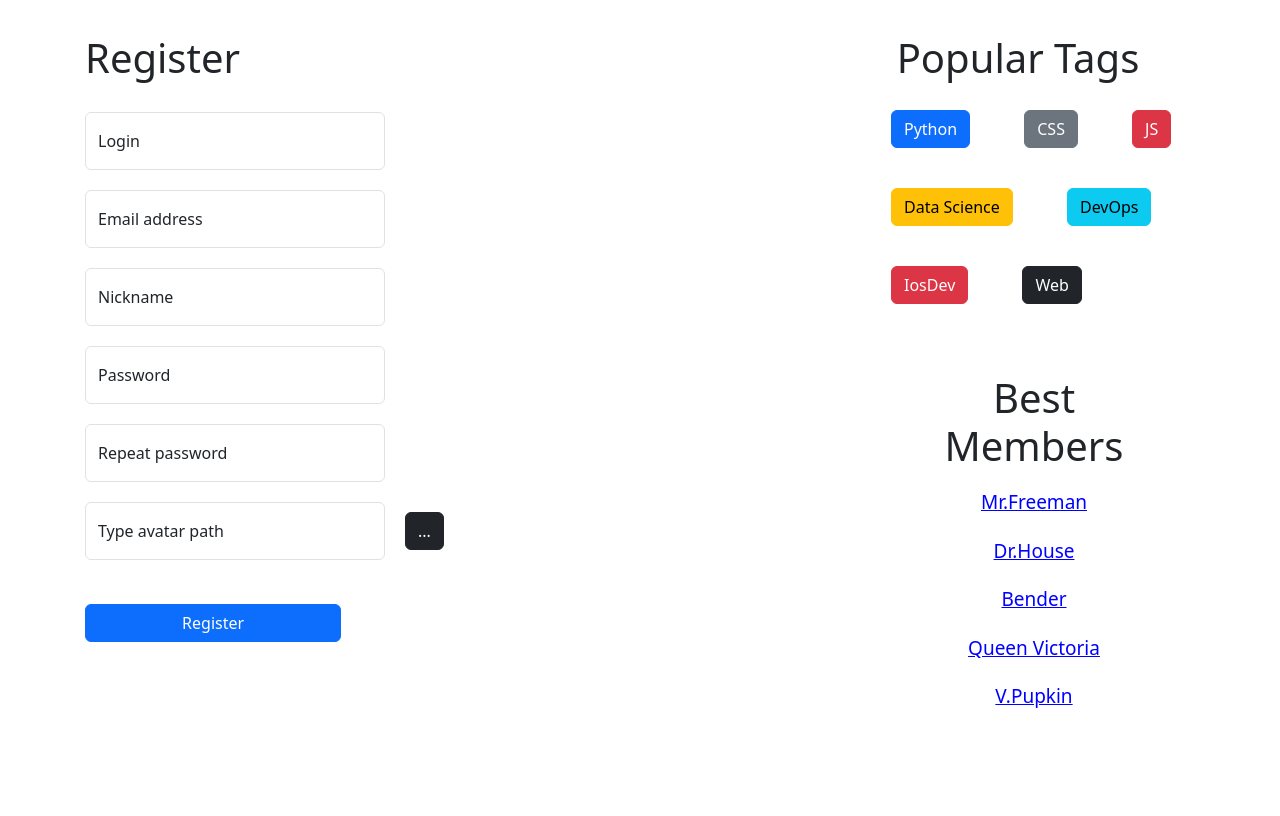
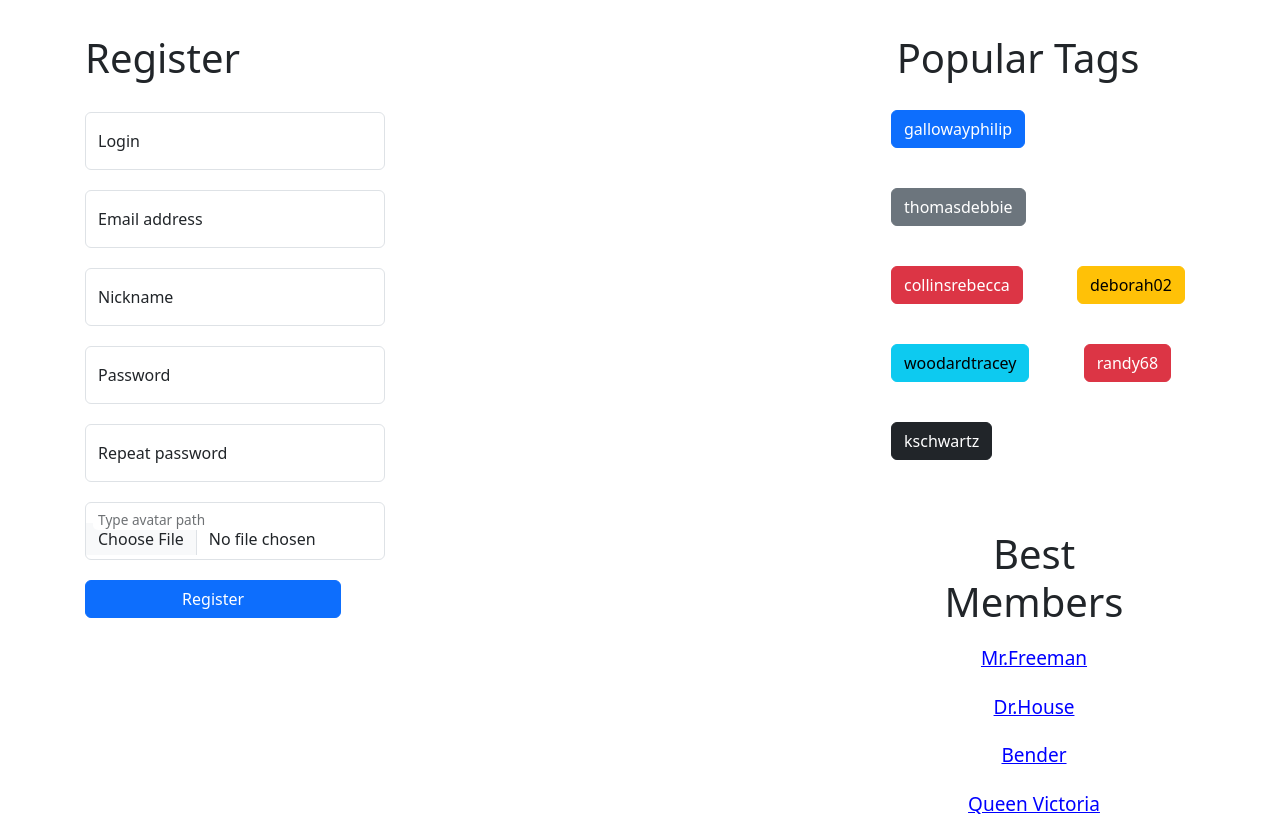
Before and after one commit to m1rosh/DjangoWebProject, a Django app: page /signup/ in a window 1280 px wide. Shown: the part 56-872 px from the top of the page. Before the commit the page ends 764 px from the top, so only its background shows below. Run offline with Django 4.2, Linux system fonts and the light colour scheme; some libraries are stand-ins or nearby versions.

Commit message:
dz2 fixes

```diff
--- a/askme/app/models.py
+++ b/askme/app/models.py
@@ -1,5 +1,6 @@
 from django.db import models
 from django.contrib.auth.models import User
+
 
 
 # Create your models here.
--- a/askme/app/views.py
+++ b/askme/app/views.py
@@ -1,3 +1,4 @@
+from django.http import Http404
 from django.shortcuts import render
 from django.core.paginator import Paginator
 from app.models import *
@@ -15,7 +16,7 @@ def paginate(request, objects, per_page=5):
 def index(request):
     questions = Question.objects.find_new_questions()
     if paginate(request, questions, 20) is None:
-        return render(request, 'notFound.html')
+        return render(request, '404.html')
 
     paginate_result, pages_num = paginate(request, questions, 20)
     return render(request, 'index.html', {'questions': paginate_result,
@@ -25,7 +26,7 @@ def index(request):
 def hot(request):
     questions = Question.objects.find_hot_questions()
     if paginate(request, questions, 20) is None:
-        return render(request, 'notFound.html')
+        return render(request, '404.html')
 
     paginate_result, pages_num = paginate(request, questions, 20)
     return render(request, 'index.html', {'questions': paginate_result,
@@ -36,12 +37,12 @@ def question(request, question_id=0):
     try:
         item = Question.objects.get(pk=question_id)
     except:
-        return render(request, 'notFound.html')
+        return render(request, '404.html')
 
     answers = Answer.objects.find_answers_to_question(item)
     answers = sorted(answers, key=lambda answer: answer.answer_likes, reverse=True)
     if paginate(request, answers, 30) is None:
-        return render(request, 'notFound.html')
+        return render(request, '404.html')
 
     paginate_result, pages_num = paginate(request, answers, 30)
     return render(request, 'question.html', {'question': item,
@@ -53,10 +54,10 @@ def tag(request, tag_name):
     try:
         questions = Tag.objects.filter(tag_word=tag_name)[0].questions.all()
     except:
-        return render(request, 'notFound.html')
+        return render(request, '404.html')
 
     if paginate(request, questions, 20) is None:
-        return render(request, 'notFound.html')
+        return render(request, '404.html')
     paginate_result, pages_num = paginate(request, questions, 20)
     return render(request, 'index.html', {'questions': paginate_result,
                                           'req': tag_name, 'page_obj': paginate_result, 'pages_num': pages_num})
@@ -72,3 +73,6 @@ def login(request):
 
 def signup(request):
     return render(request, 'signup.html')
+
+def user_settings(request):
+    return render(request, 'userSettings.html')
--- a/askme/askme/urls.py
+++ b/askme/askme/urls.py
@@ -29,4 +29,5 @@ urlpatterns = [
     path('signup/', views.signup, name='signup'),
     path('hot/', views.hot, name='hot'),
     path('admin/', admin.site.urls),
+    path('user_settings/', views.user_settings, name='settings')
 ]
--- a/askme/manage.py
+++ b/askme/manage.py
@@ -20,5 +20,3 @@ def main():
 
 if __name__ == '__main__':
     main()
-
-#del
--- a/askme/templates/base.html
+++ b/askme/templates/base.html
@@ -71,13 +71,13 @@
       </div>
       <div class = "col-4 tagsBlock">
         <h1 class="">Popular Tags</h1>
-        <button type="button" class="btn btn-primary tag">Python</button>
-        <button type="button" class="btn btn-secondary tag">CSS</button>
-        <button type="button" class="btn btn-danger tag">JS</button>
-        <button type="button" class="btn btn-warning tag">Data Science</button>
-        <button type="button" class="btn btn-info tag">DevOps</button>
-        <button type="button" class="btn btn-danger tag">IosDev</button>
-        <button type="button" class="btn btn-dark tag">Web</button>
+        <a type="button" href = "{% url 'tag' tag_name='gallowayphilip' %}"class="btn btn-primary tag">gallowayphilip</a>
+        <a type="button" href = "{% url 'tag' tag_name='thomasdebbie' %}"class="btn btn-secondary tag">thomasdebbie</a>
+        <a type="button" href = "{% url 'tag' tag_name='collinsrebecca' %}"class="btn btn-danger tag">collinsrebecca</a>
+        <a type="button" href = "{% url 'tag' tag_name='deborah02' %}"class="btn btn-warning tag">deborah02</a>
+        <a type="button" href = "{% url 'tag' tag_name='woodardtracey' %}"class="btn btn-info tag">woodardtracey</a>
+        <a type="button" href = "{% url 'tag' tag_name='randy68' %}"class="btn btn-danger tag">randy68</a>
+        <a type="button" href = "{% url 'tag' tag_name='kschwartz' %}"class="btn btn-dark tag">kschwartz</a>
         <div class="members">
 
           <ul>
--- a/askme/templates/login.html
+++ b/askme/templates/login.html
@@ -21,7 +21,7 @@
       <style>text-align: center</style>
       <button type="button" class="btn btn-primary Login">Log in</button>
       <a>or</a>
-      <a href="#">create new account</a>
+      <a href="{% url 'signup' %}">create new account</a>
 
     </div>
 
--- a/askme/templates/notFound.html
+++ /dev/null
@@ -1,6 +0,0 @@
-{% extends 'base.html' %}
-{% block content %}
-{% load static %}
-<link href="{% static '/css/userSettings.css' %}" rel="stylesheet">
-<t style="font-size: 30px;">PAGE DOESN'T EXIST <br>404</t>
-{% endblock %}
--- a/askme/templates/signup.html
+++ b/askme/templates/signup.html
@@ -28,9 +28,9 @@
     </div>
       <div class="avatarDiv">
         <div class="form-floating signIn">
-      <input class="form-control" id="avatarInput" placeholder="avatar">
+      <input type="file" class="form-control" id="avatarInput" placeholder="avatar">
       <label for="avatarInput">Type avatar path</label>
-        <button type="button" class="btn btn-dark chooseAvatar">...</button>
+
     </div>
       </div>
       </div>
--- a/askme/templates/userSettings.html
+++ b/askme/templates/userSettings.html
@@ -1,7 +1,7 @@
 {% extends 'base2.html' %}
-
+{% load static %}
 {% block content %}
-<link href="static/css/userSettings.css" rel="stylesheet">
+<link href="{% static '/css/userSettings.css' %}" rel="stylesheet">
 
 
     <h1 class = "headTitle">Settings: S.Miroshnichenko</h1>
@@ -18,7 +18,7 @@
     <input class="form-control" id="nickInput" value="S.Miroshnichenko" placeholder="nickname">
     <label for="nickInput">Nickname</label>
   </div>
-    <img src="static/images/avatar1.png" class="question-image">
+    <img src="{% static '/images/avatar1.png' %}" class="question-image">
     <div class="avatarDiv">
       <div class="form-floating signIn">
     <input class="form-control" id="avatarInput" value="C:\avatar.png" placeholder="avatar">
```
Also changed, not shown: askme/assets/js/color-modes.js (deleted, +0 -80 lines), askme/templates/base2.html (+8 -8 lines), askme/assets/brand/bootstrap-logo-white.svg (deleted), askme/assets/brand/bootstrap-logo.svg (deleted), 4 other files.
